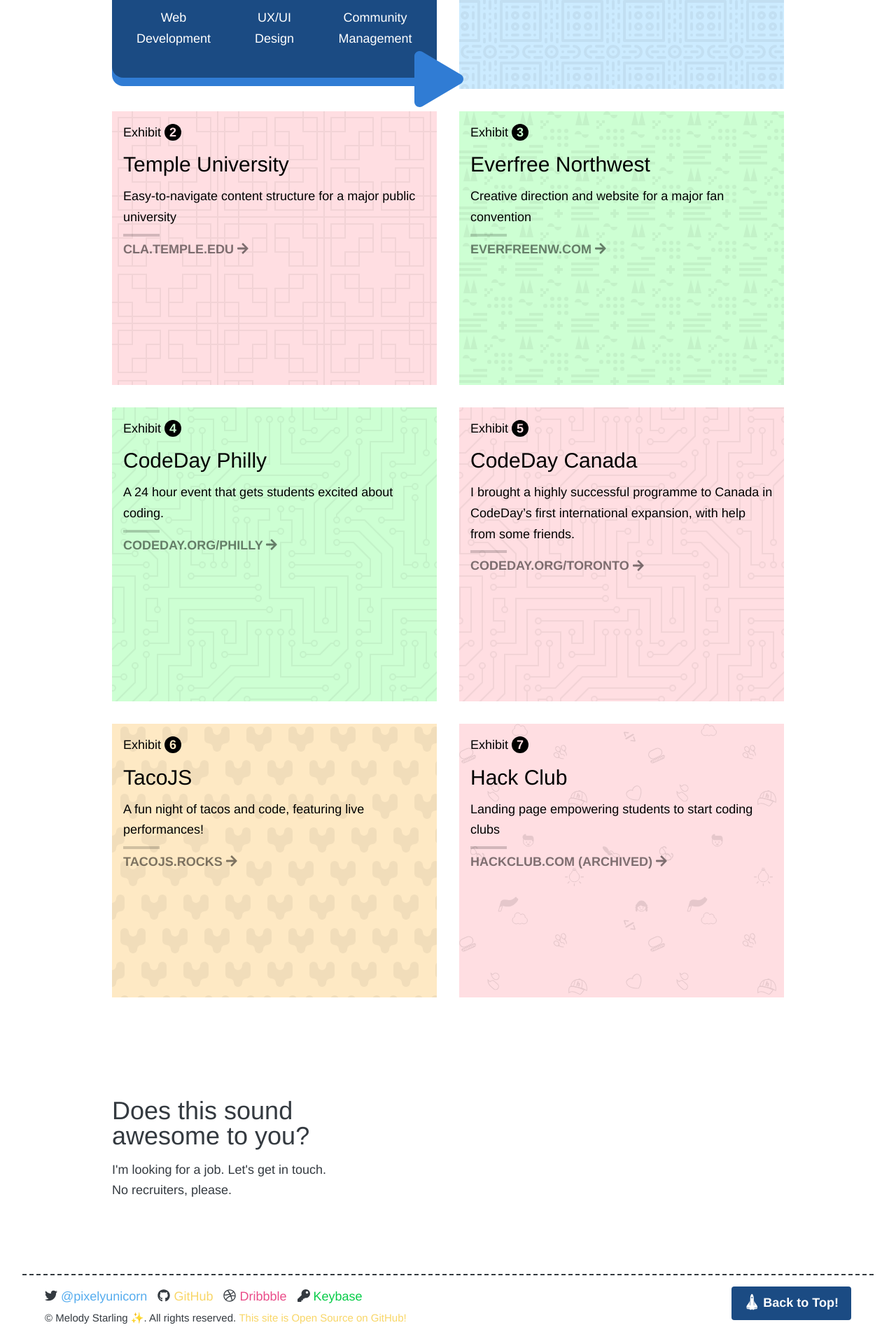
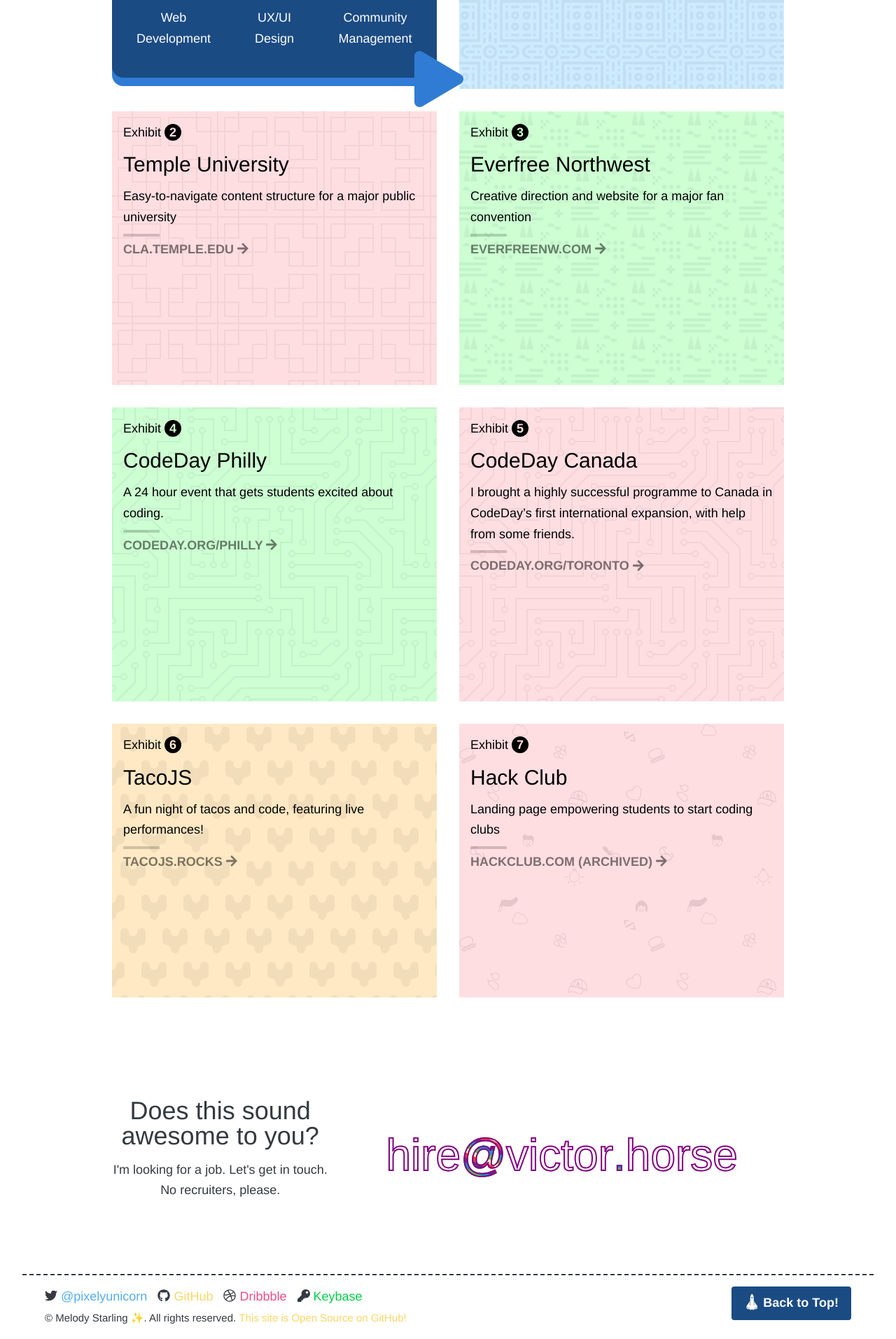
Before and after one commit to pixelyunicorn/2019-website-portfolio, a Jekyll site: the page built from pages/home.html, in a window 1280 px wide. Shown: the part 737-2650 px from the top of the page at 70% size. Built offline with Jekyll 4.4.1, drawn with Linux system fonts in a browser that asks for light colours; nearby versions of some CDN libraries; some web fonts are replaced.

Commit message:
add rainbow mail

```diff
--- a/_sass/_site.scss
+++ b/_sass/_site.scss
@@ -636,3 +636,44 @@
     background-position: -100% 0
   }
 }
+
+// Email
+.vine, .chestnut, .walnut, .spruce, .pine {
+  display: inline-block;
+  font-family: $title-font-family;
+  font-size: 4rem;
+  @extend .transition;
+   @include media-query($on-phone) {
+      font-size: 1.5rem;
+  }
+  &:hover {
+    transform: translateX(-2px) translateY(-4px);
+  }
+  -webkit-text-fill-color: white;
+  -webkit-text-stroke-width: 2px;
+  -webkit-text-stroke-color: purple;
+}
+.vine:before {
+  content: 'hire';
+}
+.chestnut:before {
+  content: '@';
+}
+.walnut:before {
+  content: 'victor';
+}
+.spruce:before {
+  content: '.';
+}
+.pine:before {
+  content: 'horse';
+}
+.chestnut:before, .spruce:before {
+  background-image: url(/media/patterns/dashie-1.png);
+  background-size: cover;
+  -webkit-background-clip: text;
+  -webkit-text-fill-color: transparent;
+}
+.horse:before {
+
+}
--- a/pages/home.html
+++ b/pages/home.html
@@ -83,14 +83,14 @@
 
 <section id="contact">
   <container>
-    <row>
+    <row align="middle">
       <column width="33">
         <h2>Does this sound awesome to you?</h2>
         <p class="no-margin-bottom">I'm looking for a job. Let's get in touch.</p>
         <p>No recruiters, please.</p>
       </column>
-      <column width="66">
-        <div class="hire"></div><div class="at"></div><div class="victor"></div><div class="dot"></div><div class="horse"></div>
+      <column width="66" class="text-center">
+        <div class="vine"></div><div class="chestnut"></div><div class="walnut"></div><div class="spruce"></div><div class="pine"></div>
       </column>
     </row>
   </container>
```
